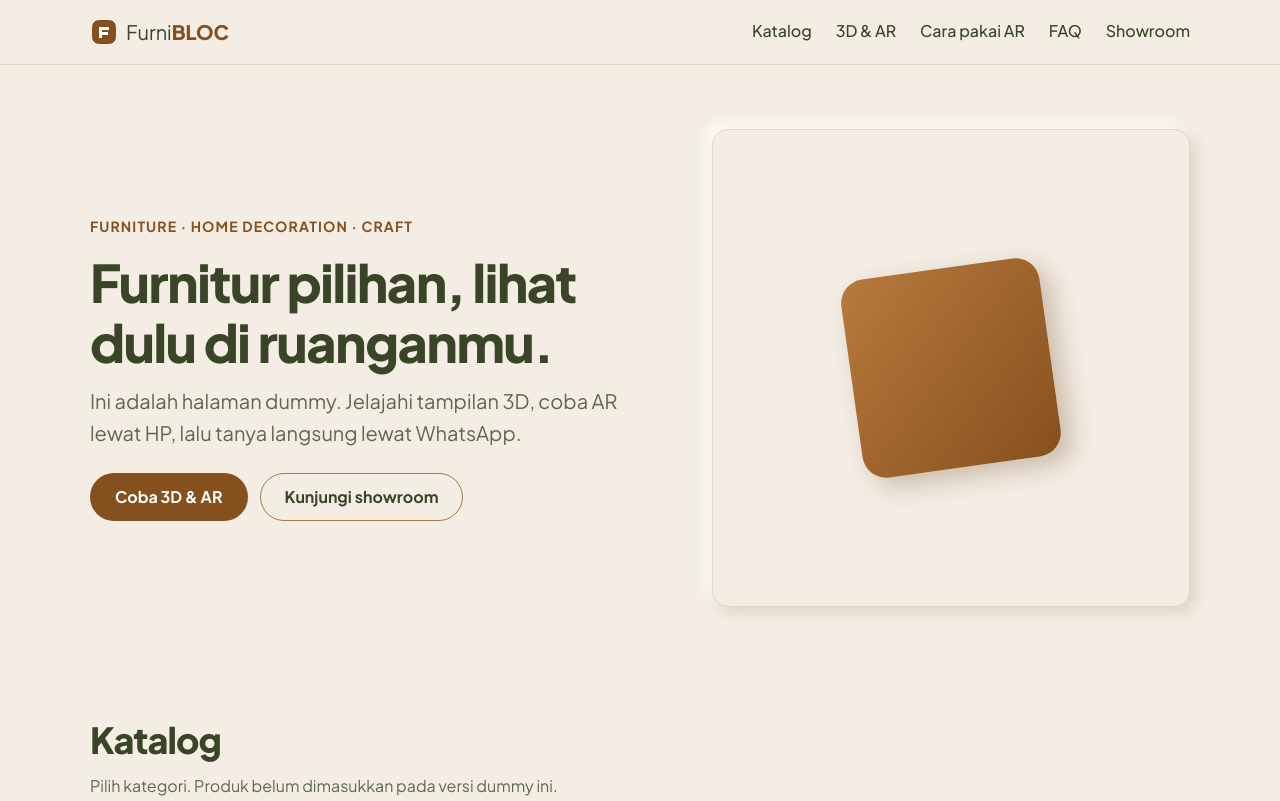
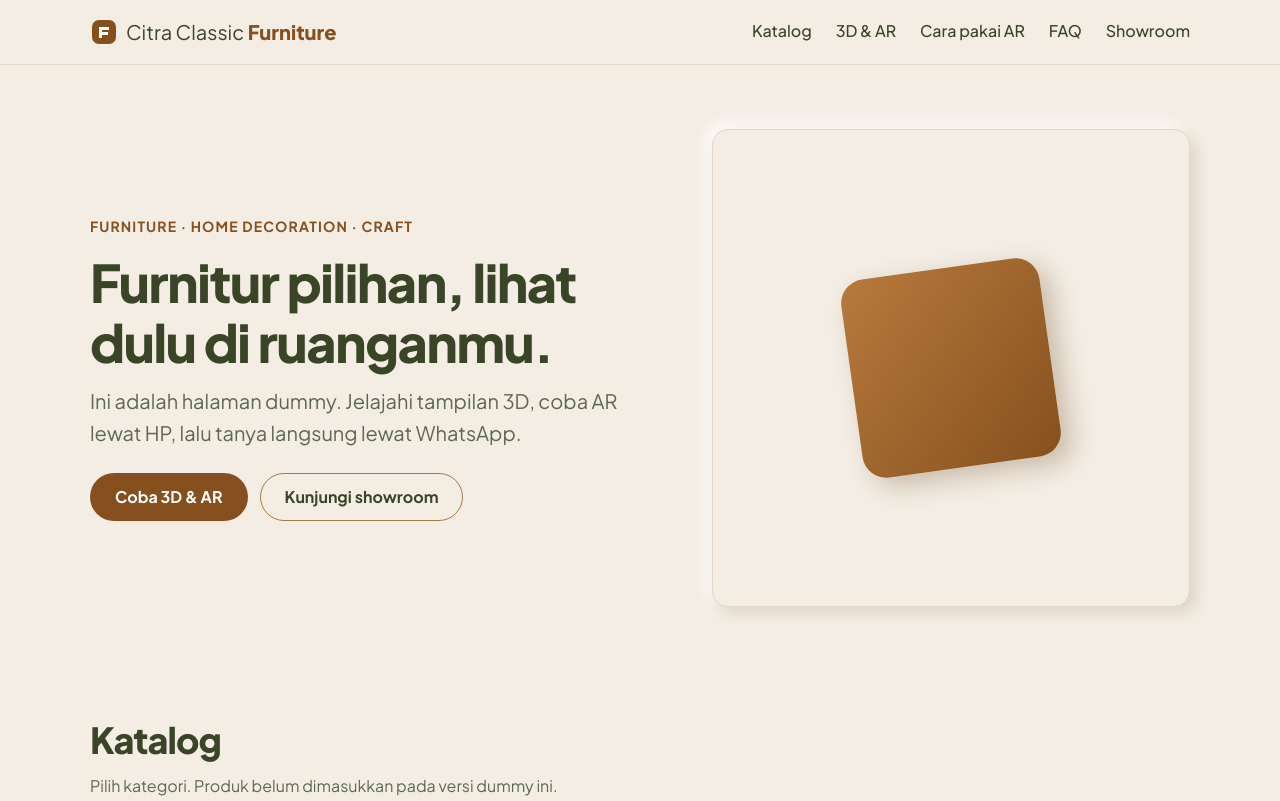
Before and after one commit to student-Andre/dummy, a plain HTML site: page index.html in a window 1280 px wide. Shown: the top 801 px of the page. Drawn offline with nearby package versions, Linux system fonts and the light colour scheme.

Commit message:
seccond commit

```diff
--- a/index.html
+++ b/index.html
@@ -3,8 +3,8 @@
 <head>
   <meta charset="utf-8">
   <meta name="viewport" content="width=device-width, initial-scale=1">
-  <title>FurniBLOC (Dummy)</title>
-  <meta name="description" content="Website dummy bergaya FurniBLOC: furnitur, 3D & AR, showroom.">
+  <title>Citra Classic Furniture (Dummy)</title>
+  <meta name="description" content="Website dummy bergaya Citra Classic Furniture: furnitur, 3D & AR, showroom.">
   <link rel="preconnect" href="https://fonts.googleapis.com">
   <link rel="preconnect" href="https://fonts.gstatic.com" crossorigin>
   <link href="https://fonts.googleapis.com/css2?family=Plus+Jakarta+Sans:wght@400;500;700;800&display=swap" rel="stylesheet">
@@ -15,12 +15,12 @@
 
   <header class="header" id="top">
     <div class="container header__inner">
-      <a class="logo" href="#top" aria-label="FurniBLOC beranda">
+      <a class="logo" href="#top" aria-label="Citra Classic Furniture beranda">
         <svg width="28" height="28" viewBox="0 0 28 28" aria-hidden="true">
           <rect x="2" y="2" width="24" height="24" rx="7" fill="currentColor"/>
           <path d="M9 9h10v3H12v2h6v3h-6v3H9z" fill="#fff"/>
         </svg>
-        <span>Furni<b>BLOC</b></span>
+        <span>Citra Classic<b> Furniture</b></span>
       </a>
       <button class="burger" id="burger" aria-expanded="false" aria-controls="nav" aria-label="Buka menu">
         <span></span><span></span><span></span>
@@ -165,7 +165,7 @@
 
   <footer class="footer">
     <div class="container footer__inner">
-      <p>© <span id="year"></span> FurniBLOC (halaman dummy)</p>
+      <p>© <span id="year"></span> Citra Classic Furniture (halaman dummy)</p>
       <a class="btn btn--wa" id="wa-footer" href="#" target="_blank" rel="noopener">WhatsApp</a>
     </div>
   </footer>
```
